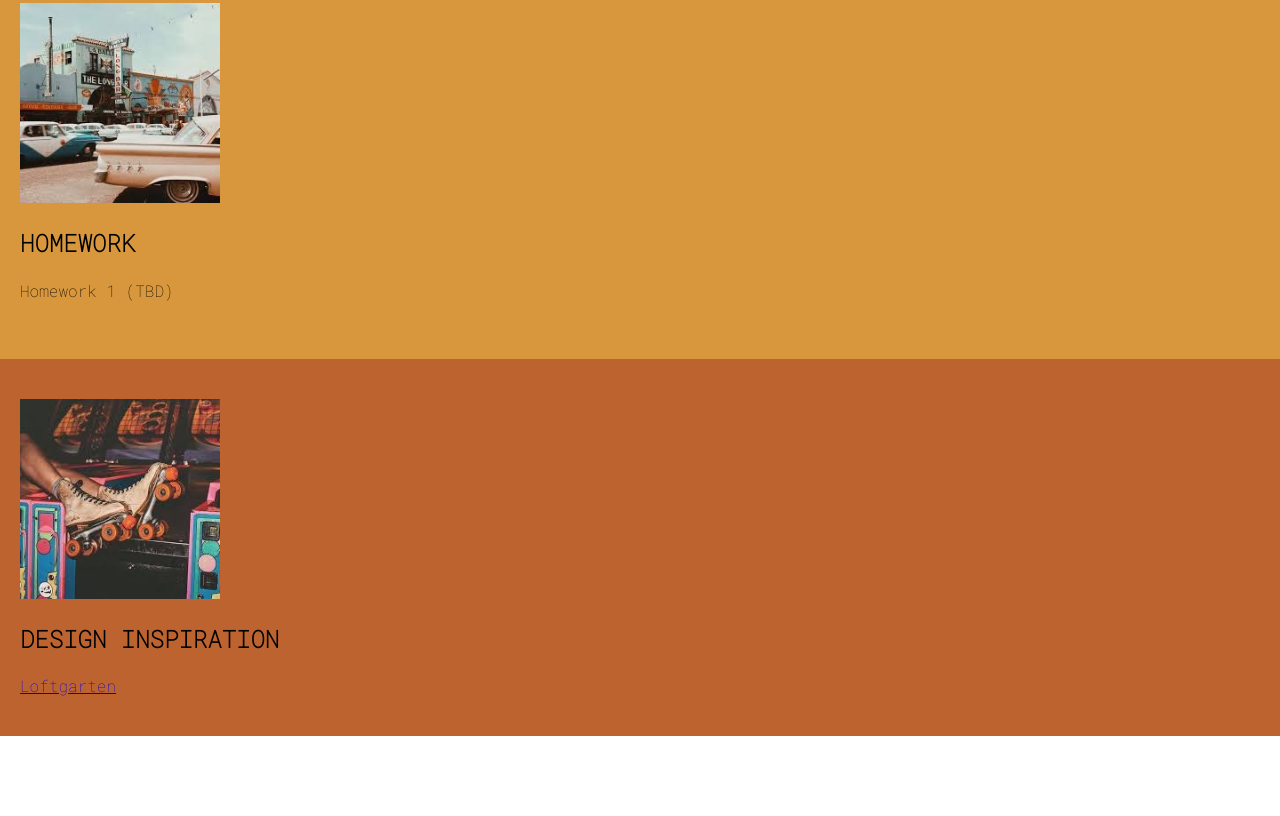
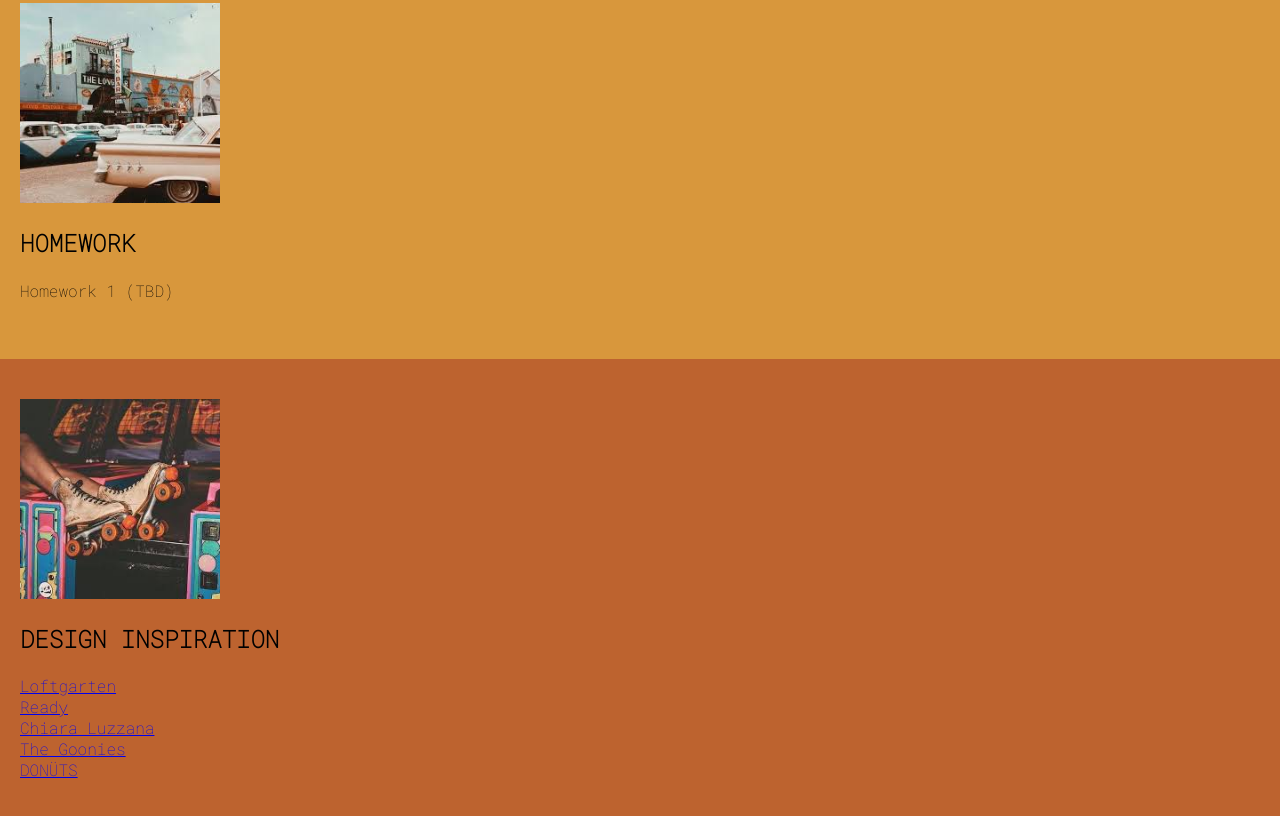
Before and after one commit to michelledahyun/cs130-coursework, a plain HTML site: page index.html in a window 1280 px wide. Shown: the part 633-1449 px from the top of the page. Before the commit the page ends 1369 px from the top, so only its background shows below. Drawn offline with Linux system fonts and the light colour scheme.

Commit message:
Committing tutorial 03

```diff
--- a/index.html
+++ b/index.html
@@ -46,6 +46,10 @@
                     height="200">
                 <h2>DESIGN INSPIRATION</h2>
                 <a href="https://www.loftgarten.co/">Loftgarten</a>
+                <br><a href="https://ready.so/">Ready</a></br>
+                <a href="https://www.chiaraluzzana.com/">Chiara Luzzana</a>
+                <br><a href="https://the-goonies.webflow.io/">The Goonies</a></br>
+                <a href="https://plunderandpoach.webflow.io/">DONÜTS</a>
 
                 <!--
                     Links to 5-10 websites that inspire you
```
